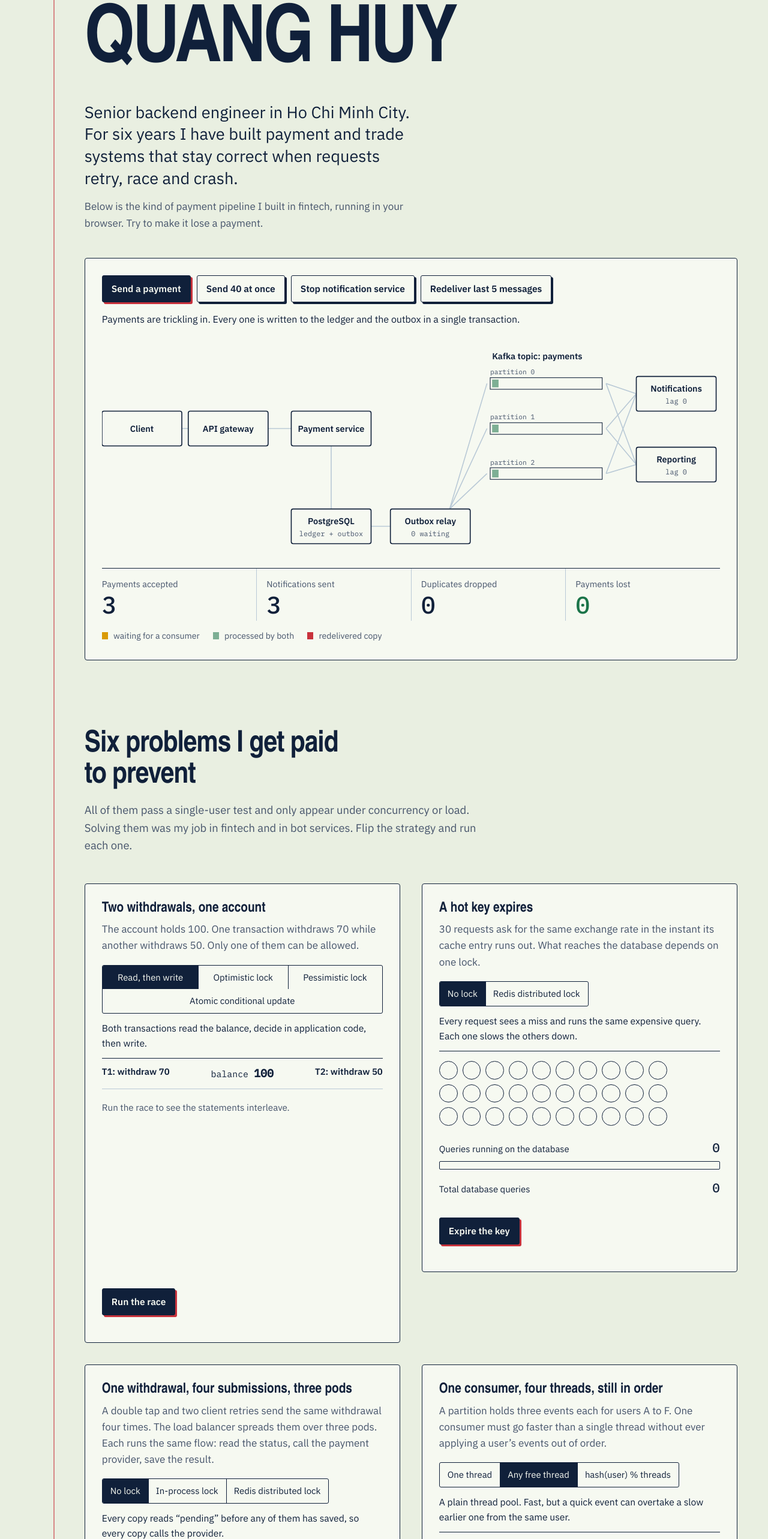
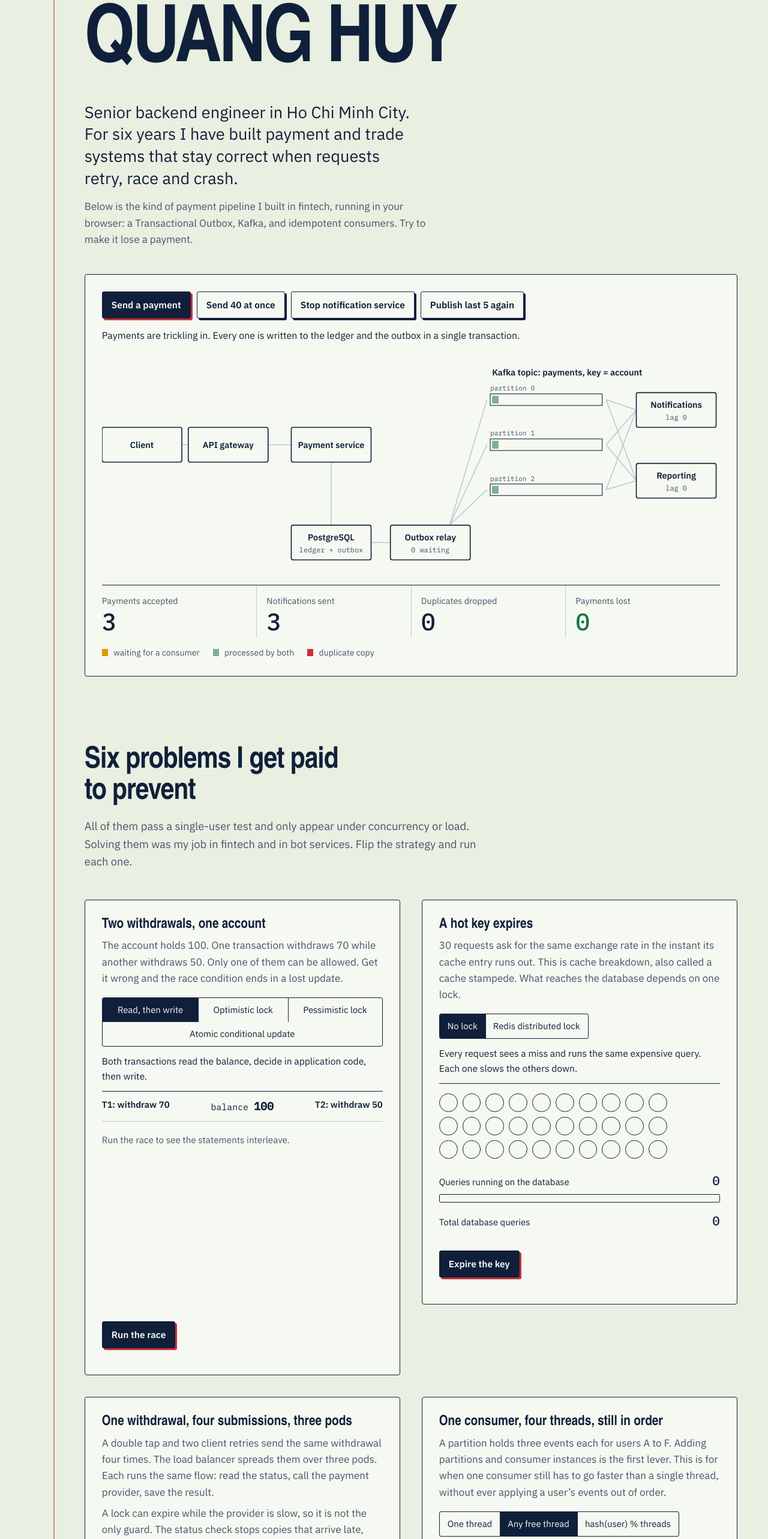
Before and after one commit to nqh98/nqh98.github.io, a React (Vite) app: page / in a window 1280 px wide. Shown: the part 234-2800 px from the top of the page at 60% size. Built offline with nearby package versions, Linux system fonts and the light colour scheme.

Commit message:
Tighten technical accuracy of the simulations and name each failure mode

```diff
--- a/src/App.tsx
+++ b/src/App.tsx
@@ -37,8 +37,8 @@ export default function App() {
             trade systems that stay correct when requests retry, race and crash.
           </p>
           <p className="hero-invite">
-            Below is the kind of payment pipeline I built in fintech, running in your browser. Try
-            to make it lose a payment.
+            Below is the kind of payment pipeline I built in fintech, running in your browser: a
+            Transactional Outbox, Kafka, and idempotent consumers. Try to make it lose a payment.
           </p>
           <LiveSystem />
         </section>
--- a/src/components/CacheLab.tsx
+++ b/src/components/CacheLab.tsx
@@ -47,7 +47,8 @@ export function CacheLab() {
         <h3>A hot key expires</h3>
         <p>
           {REQUESTS} requests ask for the same exchange rate in the instant its cache entry runs
-          out. What reaches the database depends on one lock.
+          out. This is cache breakdown, also called a cache stampede. What reaches the database
+          depends on one lock.
         </p>
       </div>
 
--- a/src/components/CronLab.tsx
+++ b/src/components/CronLab.tsx
@@ -25,7 +25,7 @@ export function CronLab() {
       </div>
       <p className="lab-summary">
         {sharded
-          ? 'Each instance only takes the users whose hash maps to it. No lock, no coordination, and the split survives restarts.'
+          ? 'Each instance knows its own index and the instance count, and only takes the users whose hash maps to it. No lock is needed. Changing the count moves users between instances, so the job itself stays idempotent.'
           : 'All three instances run the same query and all three send.'}
       </p>
 
--- a/src/components/FloodLab.tsx
+++ b/src/components/FloodLab.tsx
@@ -38,7 +38,7 @@ export function FloodLab() {
       <p className="lab-summary">
         {keying === 'user'
           ? 'Hashing the user ID keeps each user ordered, but whoever hashes next to the bot is stuck behind its backlog.'
-          : 'Accounts over a rate threshold are tagged bulk and keyed into their own partition. Everyone else still hashes by user, so ordering is unchanged.'}
+          : 'Accounts over a rate threshold are tagged bulk. A custom partitioner reads the priority from the key: bulk goes to a reserved partition, everyone else still hashes by user across the rest. Per-user ordering is unchanged.'}
       </p>
 
       <div className="flood" aria-hidden="true">
@@ -69,7 +69,9 @@ export function FloodLab() {
           <p className={run.delayedUsers ? 'verdict verdict-bad' : 'verdict verdict-good'} role="status">
             {run.delayedUsers
               ? `${run.delayedUsers} of ${run.waits.length} ordinary users shared the bot’s partition and waited up to ${run.worstNormalWaitMs.toLocaleString('en')} ms. They did nothing wrong.`
-              : `No ordinary user waited more than ${run.worstNormalWaitMs} ms. The bot’s backlog only delays the bot.`}
+              : run.worstNormalWaitMs === 0
+                ? 'No ordinary user waited at all. The bot’s backlog only delays the bot.'
+                : `No ordinary user waited more than ${run.worstNormalWaitMs} ms. The bot’s backlog only delays the bot.`}
           </p>
         )}
       </div>
--- a/src/components/FlowLockLab.tsx
+++ b/src/components/FlowLockLab.tsx
@@ -44,6 +44,11 @@ export function FlowLockLab() {
           A double tap and two client retries send the same withdrawal four times. The load
           balancer spreads them over three pods. Each runs the same flow: read the status, call the
           payment provider, save the result.
+        </p>
+        <p>
+          A lock can expire while the provider is slow, so it is not the only guard. The status
+          check stops copies that arrive late, and the provider call carries the withdrawal ID as an
+          idempotency key.
         </p>
       </div>
 
--- a/src/components/LiveSystem.tsx
+++ b/src/components/LiveSystem.tsx
@@ -141,7 +141,7 @@ export function LiveSystem() {
     redraw((n) => n + 1)
     setNote(
       count
-        ? `${count} messages delivered a second time. Each consumer recognises the payment ID and drops the copy.`
+        ? `The relay crashed before marking ${count} outbox rows as sent, so it published them again. Each consumer recognises the payment ID and drops the copy.`
         : 'Nothing has been published yet. Send a payment first.',
     )
   }
@@ -162,7 +162,7 @@ export function LiveSystem() {
           {notifyOn ? 'Stop notification service' : 'Start notification service'}
         </button>
         <button type="button" onClick={redeliver}>
-          Redeliver last 5 messages
+          Publish last 5 again
         </button>
       </div>
 
@@ -172,7 +172,7 @@ export function LiveSystem() {
 
       <p className="system-hint">Swipe the diagram sideways to follow a payment to the consumers.</p>
       <div className="system-scroll" tabIndex={0} role="group" aria-label="Payment pipeline diagram">
-        <svg viewBox="0 36 960 336" className="system-svg" role="img" aria-label="Payments flow from the API gateway to the payment service, into PostgreSQL, through an outbox relay to a three-partition Kafka topic, and on to the notification and reporting services.">
+        <svg viewBox="0 36 960 336" className="system-svg" role="img" aria-label="Payments flow from the API gateway to the payment service, into PostgreSQL, through an outbox relay to a three-partition Kafka topic keyed by account, and on to the notification and reporting services.">
           <g className="edges">
             <line x1={NODE.client.x + 62} y1={166} x2={NODE.gateway.x - 62} y2={166} />
             <line x1={NODE.gateway.x + 62} y1={166} x2={NODE.payment.x - 62} y2={166} />
@@ -198,7 +198,7 @@ export function LiveSystem() {
           <Box at={NODE.report} title="Reporting" sub={`lag ${p.lag('report')}`} />
 
           <text x={LANE_X} y={58} className="lane-heading">
-            Kafka topic: payments
+            Kafka topic: payments, key = account
           </text>
           {Array.from({ length: PARTITIONS }, (_, part) => {
             const log = p.partitions[part]
@@ -271,7 +271,7 @@ export function LiveSystem() {
           <span className="swatch swatch-done" /> processed by both
         </li>
         <li>
-          <span className="swatch swatch-dup" /> redelivered copy
+          <span className="swatch swatch-dup" /> duplicate copy
         </li>
       </ul>
     </div>
--- a/src/components/LostUpdateLab.tsx
+++ b/src/components/LostUpdateLab.tsx
@@ -30,7 +30,7 @@ export function LostUpdateLab() {
         <h3>Two withdrawals, one account</h3>
         <p>
           The account holds 100. One transaction withdraws 70 while another withdraws 50. Only one
-          of them can be allowed.
+          of them can be allowed. Get it wrong and the race condition ends in a lost update.
         </p>
       </div>
 
--- a/src/components/OrderingLab.tsx
+++ b/src/components/OrderingLab.tsx
@@ -40,8 +40,9 @@ export function OrderingLab() {
       <div className="lab-head">
         <h3>One consumer, four threads, still in order</h3>
         <p>
-          A partition holds three events each for users A to F. One consumer must go faster than a
-          single thread without ever applying a user’s events out of order.
+          A partition holds three events each for users A to F. Adding partitions and consumer
+          instances is the first lever. This is for when one consumer still has to go faster than a
+          single thread, without ever applying a user’s events out of order.
         </p>
       </div>
 
--- a/src/sim/pipeline.ts
+++ b/src/sim/pipeline.ts
@@ -3,6 +3,7 @@
 // own pace. Deliberately deterministic so the page and the tests agree.
 
 export const PARTITIONS = 3
+const ACCOUNTS = 7
 const RELAY_RATE = 4
 const CONSUMER_RATE = 3
 
@@ -10,6 +11,7 @@ export type ConsumerName = 'notify' | 'report'
 
 export interface Message {
   id: number
+  account: number
   duplicate: boolean
 }
 
@@ -35,7 +37,7 @@ export class Pipeline {
     report: newConsumer(),
   }
   private nextId = 1
-  private published: { id: number; partition: number }[] = []
+  private published: { id: number; account: number; partition: number }[] = []
 
   /** One DB transaction per payment: the ledger row and its outbox row commit together. */
   send(count = 1): FlowEvent[] {
@@ -48,11 +50,11 @@ export class Pipeline {
     return events
   }
 
-  /** The broker (or a relay that crashed before marking rows sent) delivers messages again. */
+  /** The relay crashed after publishing but before marking its rows sent, so it publishes them again. */
   redeliver(count: number): number {
     const again = this.published.slice(-count)
-    for (const { id, partition } of again) {
-      this.partitions[partition].push({ id, duplicate: true })
+    for (const { id, account, partition } of again) {
+      this.partitions[partition].push({ id, account, duplicate: true })
     }
     return again.length
   }
@@ -65,10 +67,11 @@ export class Pipeline {
     const events: FlowEvent[] = []
 
     for (const id of this.outbox.splice(0, RELAY_RATE)) {
-      // Partition by key so one account's payments stay ordered.
-      const partition = id % PARTITIONS
-      this.partitions[partition].push({ id, duplicate: false })
-      this.published.push({ id, partition })
+      // The account is the partition key, so one account's payments stay ordered.
+      const account = (id * 5) % ACCOUNTS
+      const partition = account % PARTITIONS
+      this.partitions[partition].push({ id, account, duplicate: false })
+      this.published.push({ id, account, partition })
       events.push({ type: 'published', partition })
     }
 
@@ -76,11 +79,15 @@ export class Pipeline {
       const consumer = this.consumers[name]
       if (!consumer.running) continue
       let budget = CONSUMER_RATE
-      for (let p = 0; p < PARTITIONS && budget > 0; p++) {
-        const log = this.partitions[p]
-        while (budget > 0 && consumer.offsets[p] < log.length) {
+      // Take one message per partition in turn so a busy partition cannot starve the others.
+      for (let progressed = true; budget > 0 && progressed; ) {
+        progressed = false
+        for (let p = 0; p < PARTITIONS && budget > 0; p++) {
+          const log = this.partitions[p]
+          if (consumer.offsets[p] >= log.length) continue
           const message = log[consumer.offsets[p]++]
           budget--
+          progressed = true
           const duplicate = consumer.processed.has(message.id)
           if (duplicate) {
             consumer.dropped++
--- a/src/sim/sharding.ts
+++ b/src/sim/sharding.ts
@@ -53,8 +53,9 @@ export interface Flood {
 
 function laneFor(user: string, bot: boolean, keying: Keying): number {
   if (keying === 'user') return hashKey(user) % LANES
-  // Key = priority + user. Accounts over the rate threshold are tagged bulk
-  // and get the last lane; everyone else hashes across the rest.
+  // Key = priority + user, read by a custom partitioner. Accounts over the
+  // rate threshold are tagged bulk and get the last lane; everyone else
+  // hashes across the rest.
   return bot ? LANES - 1 : hashKey(user) % (LANES - 1)
 }
 
```
Also changed, not shown: 2 other files (tests, documents, lock files or other folders).
